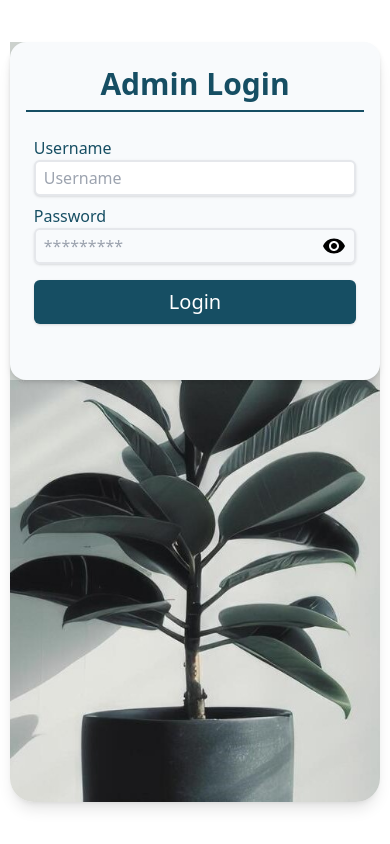
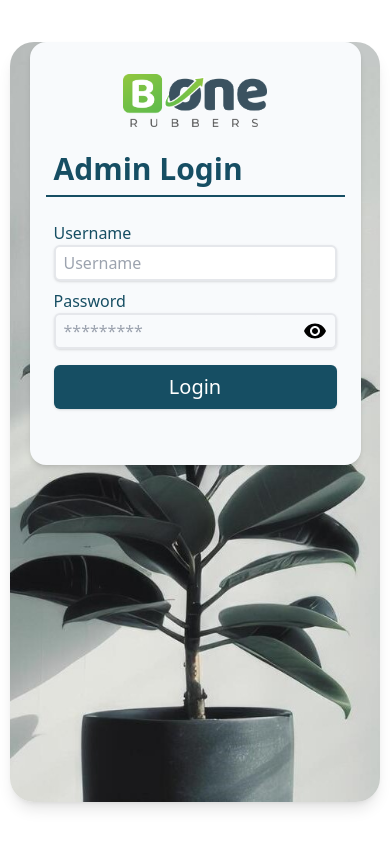
Before and after one commit to bonecompany/Supplier-Management-Client, a React (Vite) app: page / in a window 390 px wide. Shown: the top 844 px of the page. Built offline with nearby package versions, Linux system fonts and the light colour scheme.

Commit message:
Admin Login

```diff
--- a/package.json
+++ b/package.json
@@ -12,6 +12,7 @@
   "dependencies": {
     "react": "^18.3.1",
     "react-dom": "^18.3.1",
+    "react-hook-form": "^7.52.2",
     "react-icons": "^5.2.1",
     "react-router-dom": "^6.25.1"
   },
--- a/src/App.jsx
+++ b/src/App.jsx
@@ -1,12 +1,11 @@
 import AdminLogin from "./components/admin.components/AdminLogin";
-import AdminLogin2 from "./components/admin.components/AdminLogin2";
+// import AdminLogin2 from "./components/admin.components/AdminLogin2";
 import Sidebar from "./components/admin.components/Sidebar";
 
 function App() {
   return (
     <>
       <AdminLogin />
-      <AdminLogin2/>
       {/* <Sidebar /> */}
     </>
   );
--- a/src/components/admin.components/AdminLogin.jsx
+++ b/src/components/admin.components/AdminLogin.jsx
@@ -1,51 +1,88 @@
 import { useState } from "react";
+import { useForm } from "react-hook-form";
 import { MdVisibility } from "react-icons/md";
 import { MdVisibilityOff } from "react-icons/md";
-import { Link } from "react-router-dom";
+import Logo1 from "../../assets/Bone Logo.png";
 
 const AdminLogin = () => {
   const [showPassword, setShowPassword] = useState(false);
+
+  const {
+    register,
+    handleSubmit,
+    formState: { errors },
+  } = useForm();
+
+  const onSubmit = (data) => {
+    console.log(data);
+  };
 
   return (
     <div className=" h-screen flex items-center">
       <div className="h-[90%] w-[95%] mx-auto rounded-3xl shadow-lg lg:flex flex-col md:flex-row md:justify-between lg:bg-rubberTreeDesktop bg-rubberTreeMobile bg-no-repeat lg:bg-contain bg-cover bg-center lg:bg-left">
         <div className="flex-1"></div>
-        <div className="flex-1 bg-[#CCD1CD] rounded-r-3xl flex justify-center items-center">
-          <div className="w-96 bg-slate-50 p-4 rounded-2xl shadow-md">
-            <h1 className="text-3xl font-bold text-center text-cyan-900 border-b-2 border-cyan-900 p-2">
+        <div className="flex-1 lg:bg-[#CCD1CD] rounded-r-3xl flex justify-center items-center">
+          <div className="sm:w-[350px] bg-slate-50 p-4 rounded-2xl shadow-md">
+            <div className=" flex justify-center my-4">
+              <img src={Logo1} alt="B-One Rubbers Logo" className="w-36" />
+            </div>
+            <h1 className="text-3xl font-bold  text-cyan-900 border-b-2 border-cyan-900 p-2">
               Admin Login
             </h1>
-            <form className="my-4 p-2 flex flex-col justify-evenly ">
+            <form onSubmit={handleSubmit(onSubmit)} className="my-4 p-2 flex flex-col justify-evenly ">
               <label htmlFor="username" className="text-cyan-900 font-medium ">
                 Username
               </label>
               <input
-                className="px-2 py-1 border-2 outline-none rounded-md shadow appearance-none"
+                className={`px-2 py-1 border-2 outline-none rounded-md shadow appearance-none ${
+                  errors.username && "border-red-500"
+                }`}
                 type="text"
                 id="username"
                 placeholder="Username"
+                {...register("username", { required: "Username is required" })}
               />
+              {errors.username && (
+                <p className="text-red-500 text-sm mt-1">
+                  {errors.username.message}
+                </p>
+              )}
               <label
                 htmlFor="password"
                 className="text-cyan-900 font-medium mt-2"
               >
                 Password
               </label>
-              <div className="flex justify-between items-center border-2 pr-2 rounded-md shadow appearance-none">
+              <div
+                className={`flex justify-between items-center border-2 pr-2 rounded-md shadow appearance-none ${
+                  errors.password && "border-red-500"
+                }`}
+              >
                 <input
                   className="px-2 py-1 outline-none rounded-md w-3/4 bg-slate-50"
                   type={showPassword ? "text" : "password"}
                   id="password"
                   placeholder={showPassword ? "Password" : "*********"}
+                  {...register("password", { required: "Password is required" })}
                 />
-                <span className="text-2xl cursor-pointer" onClick={() => setShowPassword(!showPassword)}>
+                <span
+                  className="text-2xl cursor-pointer hover:bg-slate-300 rounded-3xl"
+                  onClick={() => setShowPassword(!showPassword)}
+                >
                   {showPassword ? <MdVisibilityOff /> : <MdVisibility />}
                 </span>
               </div>
-              <button className="shadow w-full py-2 my-4 bg-cyan-900 text-white text-xl rounded-md font-medium">
+              {errors.password && (
+                <p className="text-red-500 text-sm mt-1">
+                  {errors.password.message}
+                </p>
+              )}
+              <button
+                type="submit"
+                className="shadow w-full py-2 my-4 bg-cyan-900 text-white text-xl rounded-md font-medium"
+              >
                 Login
               </button>
-              {/* <Link to={"#"}>Forgot Password</Link> */}
             </form>
           </div>
         </div>
```
Also changed, not shown: 1 other file (tests, documents, lock files or other folders).
